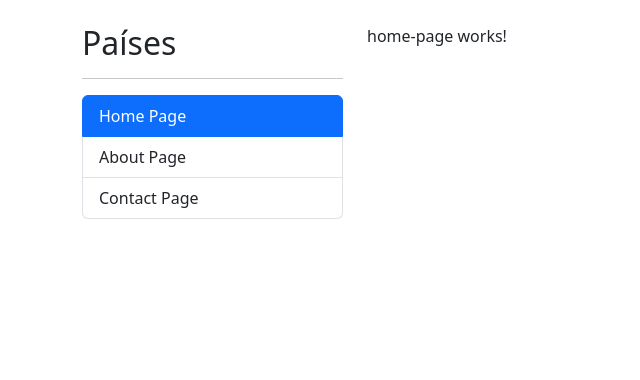
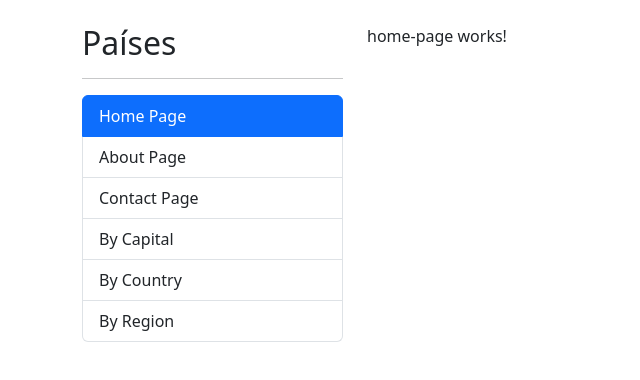
Before and after one commit to Angular-Course-Sergio/countryApp, an Angular app: page / in a window 1280 px wide. Shown: the top 380 px of the page, without its empty margins (0-640 px from the left). Built offline with nearby package versions, Linux system fonts and the light colour scheme.

Commit message:
LazyLoad

```diff
--- a/src/app/app-routing.module.ts
+++ b/src/app/app-routing.module.ts
@@ -18,6 +18,11 @@ const routes: Routes = [
     component: ContactPageComponent,
   },
   {
+    path: 'countries',
+    loadChildren: () =>
+      import('./countries/countries.module').then((m) => m.CountriesModule),
+  },
+  {
     path: '**',
     redirectTo: '',
   },
--- a/src/app/shared/components/sidebar/sidebar.component.html
+++ b/src/app/shared/components/sidebar/sidebar.component.html
@@ -8,4 +8,14 @@
     About Page</li>
   <li routerLinkActive="active" [routerLinkActiveOptions]="{exact: true}" routerLink="contact" class="list-group-item">
     Contact Page</li>
+  <li routerLinkActive="active" [routerLinkActiveOptions]="{exact: true}" routerLink="countries/by-capital"
+    class="list-group-item">
+    By Capital</li>
+  <li routerLinkActive="active" [routerLinkActiveOptions]="{exact: true}" routerLink="countries/by-country"
+    class="list-group-item">
+    By Country</li>
+  <li routerLinkActive="active" [routerLinkActiveOptions]="{exact: true}" routerLink="countries/by-region"
+    class="list-group-item">
+    By Region</li>
+
 </ul>
```
